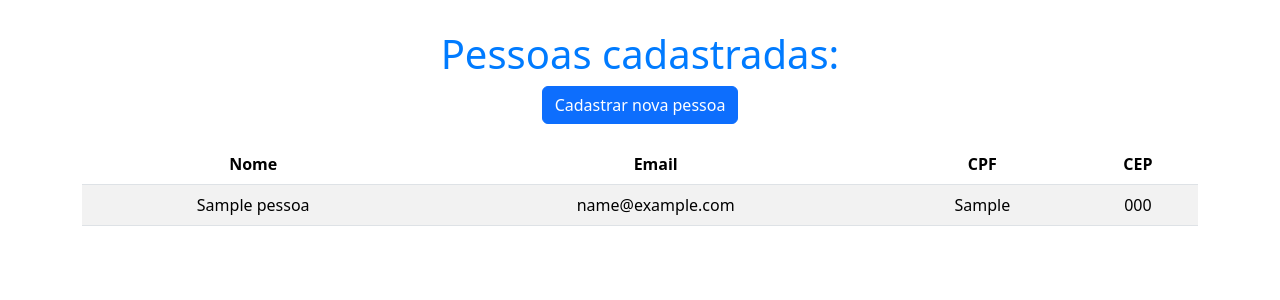
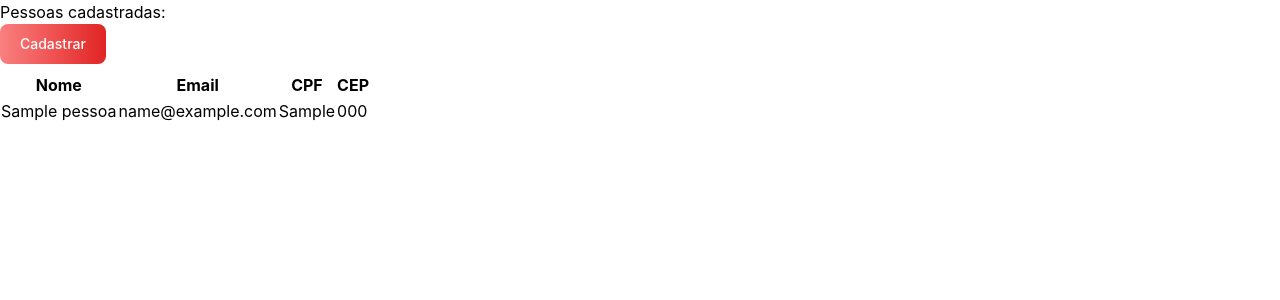
Before and after one commit to ArcoverdePedro/proj_cadastro2, a Django app: template cadastro/templates/home.html in a window 1280 px wide. Shown: the top 300 px of the page. Run offline with Django 5.2, Linux system fonts and the light colour scheme; the template is opened without the code that fills it: values that come from a table or form of the project are taken from there, others are empty; tables that the repository leaves empty hold one stand-in row (values such as "Sample post"); some libraries are stand-ins or nearby versions.

Commit message:
mudanças pequenas

```diff
--- a/cadastro/models.py
+++ b/cadastro/models.py
@@ -6,9 +6,8 @@ class Pessoa(models.Model):
     nome = models.CharField(max_length=100)
     cpf = models.CharField(max_length=11)
     cep = models.CharField(max_length=8)
-    cidade = models.CharField(max_length=100)
-    estado = models.CharField(max_length=2)
     email = models.EmailField(max_length=100)
+    telefone = models.CharField(max_length=11)
 
     def __str__(self):
         return self.nome
--- a/cadastro/static/style.css
+++ b/cadastro/static/style.css
@@ -1,53 +1,39 @@
-    /* Estilos personalizados */
-    h1 {
-        margin-top: 20px;
-        text-align: center;
-        font-size: 2.5rem;
-        color: #007bff;
+/* Customizações */
+.nav-link {
+    margin: 0 0.5rem;
+    text-decoration: none;
+    color: white;
   }
-
-    .container {
-        margin-top: 30px;
-        text-align: center;
-    }
-
-    .table th, .table td {
-        text-align: center;
-    }
-
-    .table {
-        margin-top: 20px;
-    }
-
-    .actions a {
-        margin-right: 10px;
-    }
-
-    .ordenar {
-        margin: 10px 0;
-        text-align: center;
-    }
-
-    .ordenar a {
-        text-decoration: none;
-        color: #00e5ffd5;
-    }
-
-    .ordenar a:hover {
+  .nav-link:hover {
     text-decoration: underline;
   }
 
-    .btn-cpf {
-        margin: 20px;
+  /* Input customizado */
+  .input {
     display: block;
-        width: 200px;
-        margin-left: auto;
-        margin-right: auto;
+    width: 100%;
+    padding: 0.5rem;
+    border: 1px solid #d1d5db; /* Tailwind: border-gray-300 */
+    border-radius: 0.5rem; /* Tailwind: rounded-lg */
+    box-shadow: 0 1px 2px rgba(0, 0, 0, 0.05); /* Tailwind: shadow-sm */
   }
-    .btn-cep {
-        margin: 20px;
+  .input:focus {
+    outline: none;
+    border-color: #3b82f6; /* Tailwind: focus:border-blue-500 */
+    box-shadow: 0 0 0 3px rgba(59, 130, 246, 0.5); /* Tailwind: focus:ring-blue-500 */
+  }
+
+  /* Botão customizado */
+  .button {
     display: block;
-        width: 200px;
-        margin-left: auto;
-        margin-right: auto;
+    width: 100%;
+    padding: 0.5rem 1rem;
+    background-color: #2563eb; /* Tailwind: bg-blue-600 */
+    color: white;
+    text-align: center;
+    border-radius: 0.5rem; /* Tailwind: rounded-lg */
+    transition: background-color 0.3s ease; /* Tailwind: transition duration-300 */
   }
+  .button:hover {
+    background-color: #1d4ed8; /* Tailwind: hover:bg-blue-700 */
+  }
--- a/cadastro/templates/base.html
+++ b/cadastro/templates/base.html
@@ -5,10 +5,10 @@
     <meta name="viewport" content="width=device-width, initial-scale=1.0">
     <meta charset="UTF-8">
     <meta name="viewport" content="width=device-width, initial-scale=1.0">
-    <link href="https://cdn.jsdelivr.net/npm/bootstrap@5.3.3/dist/css/bootstrap.min.css" rel="stylesheet" integrity="sha384-QWTKZyjpPEjISv5WaRU9OFeRpok6YctnYmDr5pNlyT2bRjXh0JMhjY6hW+ALEwIH" crossorigin="anonymous">
+    <link href="https://cdn.jsdelivr.net/npm/flowbite@3.0.0/dist/flowbite.min.css" rel="stylesheet" />
     <link href="https://cdnjs.cloudflare.com/ajax/libs/font-awesome/5.15.1/css/all.min.css" rel="stylesheet">
     <script src="https://code.jquery.com/jquery-3.6.0.min.js"></script>
-    <script src="https://cdn.jsdelivr.net/npm/bootstrap@5.3.3/dist/js/bootstrap.bundle.min.js" integrity="sha384-YvpcrYf0tY3lHB60NNkmXc5s9fDVZLESaAA55NDzOxhy9GkcIdslK1eN7N6jIeHz" crossorigin="anonymous"></script>
+    <script src="https://cdn.jsdelivr.net/npm/flowbite@3.0.0/dist/flowbite.min.js"></script>
     {% load static %}
     <link rel="stylesheet" href="{% static 'style.css' %}">
     <script src="{% static 'script.js' %}"></script>
--- a/cadastro/templates/home.html
+++ b/cadastro/templates/home.html
@@ -9,8 +9,14 @@ Página Inicial
 <!--formulário da validação do cpf-->
 <div class="container">
     <h1>Pessoas cadastradas:</h1>
-    <a href="{% url 'cadastro' %}" class="btn btn-primary">Cadastrar nova pessoa</a>
-    <table class="table table-striped">
+    <button
+    type="button"
+    id="cadastrar"
+    onclick="window.location.href='{% url 'cadastro' %}'"
+    class="text-white bg-gradient-to-r from-red-400 via-red-500 to-red-600 hover:bg-gradient-to-br focus:ring-4 focus:outline-none focus:ring-red-300 dark:focus:ring-red-800 font-medium rounded-lg text-sm px-5 py-2.5 text-center me-2 mb-2">
+    Cadastrar
+    </button>
+    <table class="table table-striped table-hover">
         <thead>
             <tr>
                 <th>Nome</th>
@@ -29,7 +35,8 @@ Página Inicial
             </tr>
             {% endfor %}
         </tbody>
-
+    </table>
+</div>
 
 </body>
 </html>
--- a/cadastro/urls.py
+++ b/cadastro/urls.py
@@ -8,5 +8,6 @@ urlpatterns = [
     path('validaremail/', views.validaremail, name='validaremail'),
     path('cadastro/', views.cadastro, name='cadastro'),
     path('cadastrar/', views.cadastrar, name='cadastrar'),
+    path('dentro/', views.dentro, name='dentro'),
 
     ]
```
Also changed, not shown: cadastro/templates/cadastro.html (+7 -1 lines), cadastro/templates/dentro.html (added, +8 -0 lines), cadastro/views.py (+20 -6 lines). Lines whose indentation alone changed are shown as unchanged.
